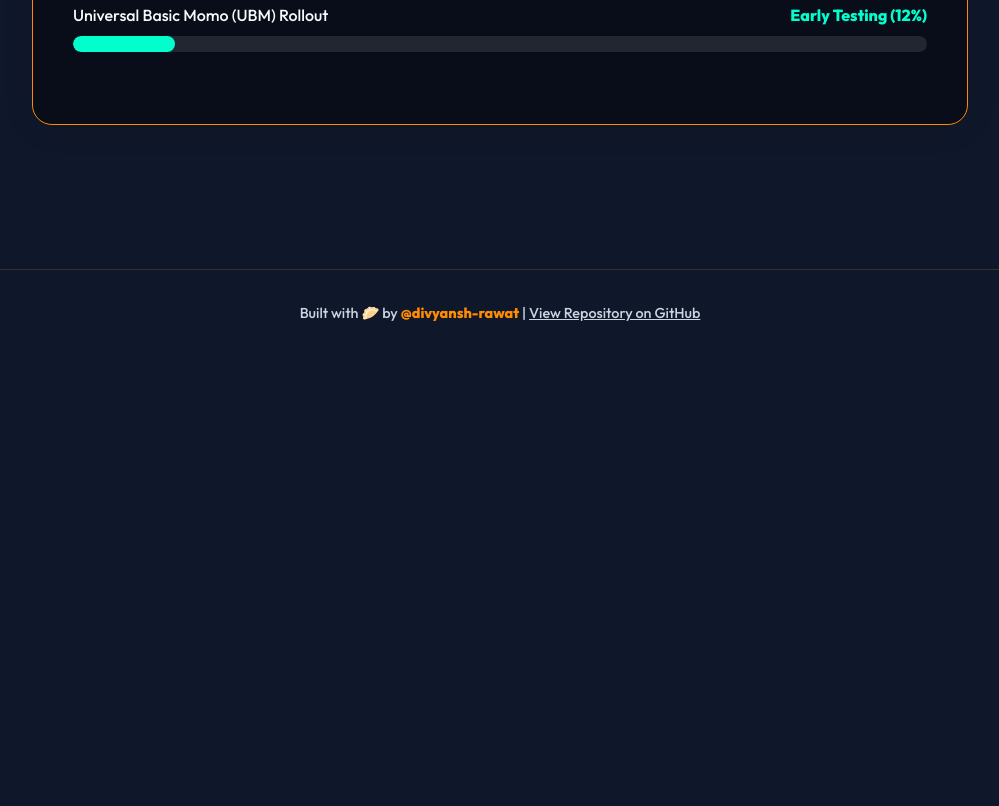
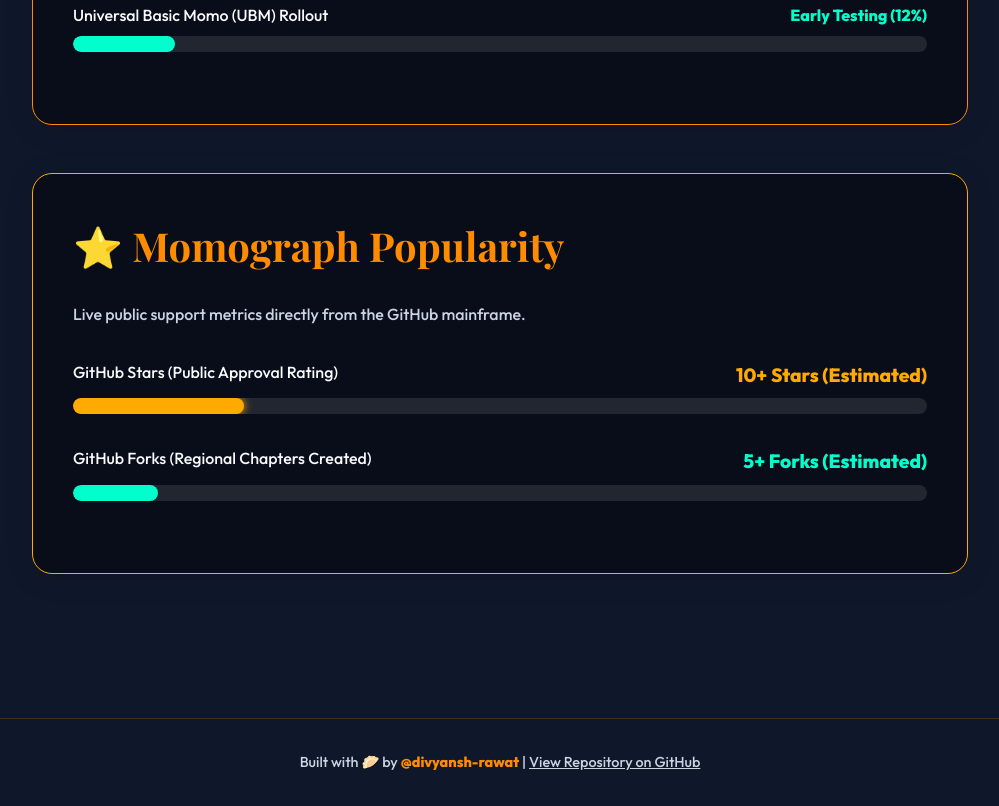
Before and after one commit to momo-janta-party/momo-janta-party, a website: page momograph.html in a window 1280 px wide. Shown: the part 2104-2910 px from the top of the page, without its empty margins (140-1139 px from the left). Before the commit the page ends 2461 px from the top, so only its background shows below. Drawn offline with nearby package versions, Linux system fonts and the light colour scheme; no server answers; a web font is replaced by a local one.

Commit message:
feat: add dynamic popularity graph tracking github stars and forks

```diff
--- a/momograph.html
+++ b/momograph.html
@@ -126,6 +126,31 @@
             </div>
         </section>
 
+        <section class="momograph card" style="background: rgba(0, 0, 0, 0.4); border: 1px solid #ffaa00; margin-bottom: 3rem;" id="popularity-graph">
+            <h2>⭐ Momograph Popularity</h2>
+            <p style="color: var(--text-muted); margin-bottom: 2rem;">Live public support metrics directly from the GitHub mainframe.</p>
+
+            <div style="margin-bottom: 2rem;">
+                <div style="display: flex; justify-content: space-between; margin-bottom: 0.5rem;">
+                    <span>GitHub Stars (Public Approval Rating)</span>
+                    <span id="star-count" style="color: #ffaa00; font-weight: bold; font-size: 1.2rem;">Loading...</span>
+                </div>
+                <div style="width: 100%; background: rgba(255,255,255,0.1); border-radius: 10px; height: 16px; overflow: hidden;">
+                    <div id="star-bar" style="width: 0%; background: #ffaa00; height: 100%; border-radius: 10px; box-shadow: 0 0 10px #ffaa00; transition: width 2s ease;"></div>
+                </div>
+            </div>
+
+            <div style="margin-bottom: 2rem;">
+                <div style="display: flex; justify-content: space-between; margin-bottom: 0.5rem;">
+                    <span>GitHub Forks (Regional Chapters Created)</span>
+                    <span id="fork-count" style="color: #00ffcc; font-weight: bold; font-size: 1.2rem;">Loading...</span>
+                </div>
+                <div style="width: 100%; background: rgba(255,255,255,0.1); border-radius: 10px; height: 16px; overflow: hidden;">
+                    <div id="fork-bar" style="width: 0%; background: #00ffcc; height: 100%; border-radius: 10px; transition: width 2s ease;"></div>
+                </div>
+            </div>
+        </section>
+
     </main>
 
     <footer style="margin-top: 4rem; text-align: center; padding: 2rem; border-top: 1px solid rgba(255,140,0,0.2);">
@@ -134,5 +159,38 @@
             <a href="https://github.com/momo-janta-party/momo-janta-party" target="_blank" style="color: var(--text-muted); text-decoration: underline;">View Repository on GitHub</a>
         </p>
     </footer>
+
+    <script>
+        // Fetch Live Popularity Data
+        async function fetchPopularity() {
+            try {
+                const res = await fetch('https://api.github.com/repos/momo-janta-party/momo-janta-party');
+                if (!res.ok) throw new Error('API Error');
+                const repo = await res.json();
+
+                const stars = repo.stargazers_count;
+                const forks = repo.forks_count;
+
+                document.getElementById('star-count').innerText = stars + ' Stars';
+                document.getElementById('fork-count').innerText = forks + ' Forks';
+
+                // Visual graph logic (arbitrary scaling for dramatic effect)
+                const starPercent = Math.min(100, (stars / 50) * 100);
+                const forkPercent = Math.min(100, (forks / 20) * 100);
+
+                setTimeout(() => {
+                    document.getElementById('star-bar').style.width = Math.max(5, starPercent) + '%';
+                    document.getElementById('fork-bar').style.width = Math.max(5, forkPercent) + '%';
+                }, 100);
+            } catch (err) {
+                console.error(err);
+                document.getElementById('star-count').innerText = '10+ Stars (Estimated)';
+                document.getElementById('fork-count').innerText = '5+ Forks (Estimated)';
+                document.getElementById('star-bar').style.width = '20%';
+                document.getElementById('fork-bar').style.width = '10%';
+            }
+        }
+        fetchPopularity();
+    </script>
 </body>
 </html>
```
